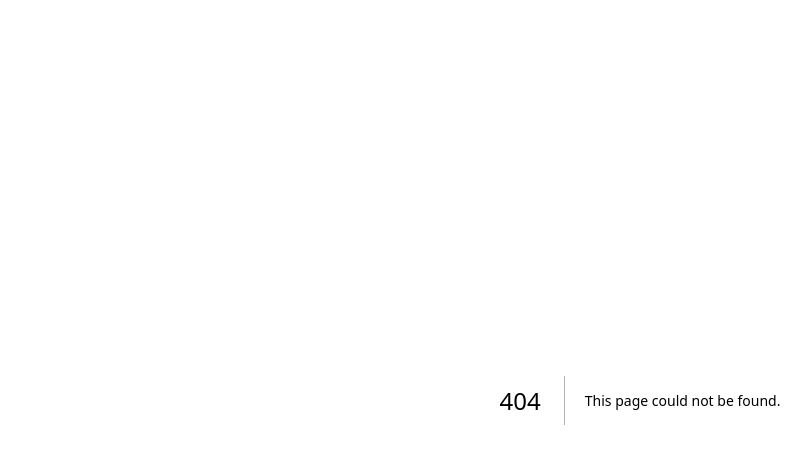
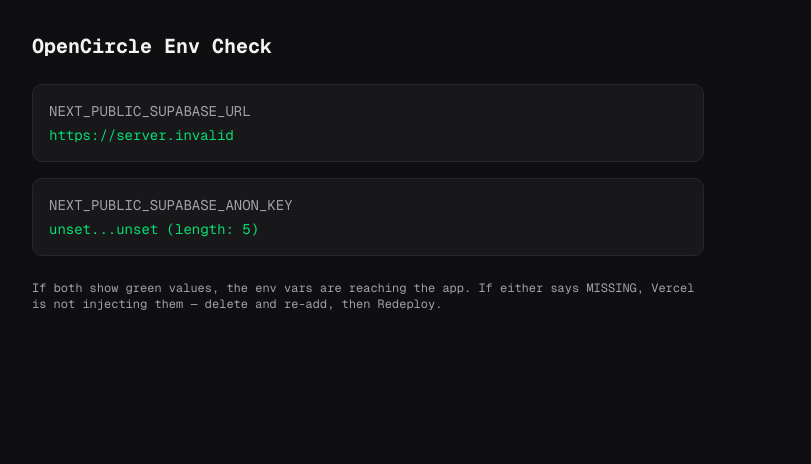
Before and after one commit to yoshi507/opencircle, a Next.js app: page /debug in a window 1280 px wide. Before the commit this address had no page. Shown: the top 464 px of the page, without its empty margins (0-811 px from the left). Built offline with nearby package versions, Linux system fonts and the light colour scheme; no server answers.

Commit message:
Add env diagnostics page and better auth error messages

```diff
--- /dev/null
+++ b/src/app/debug/page.tsx
@@ -0,0 +1,34 @@
+export default function DebugPage() {
+  const url = process.env.NEXT_PUBLIC_SUPABASE_URL;
+  const key = process.env.NEXT_PUBLIC_SUPABASE_ANON_KEY;
+
+  return (
+    <div className="min-h-screen p-8 bg-background text-foreground font-mono text-sm">
+      <h1 className="text-xl font-bold mb-6">OpenCircle Env Check</h1>
+
+      <div className="space-y-4 max-w-2xl">
+        <div className="p-4 rounded-lg border border-border bg-card">
+          <p className="text-muted-foreground mb-1">NEXT_PUBLIC_SUPABASE_URL</p>
+          <p className={url ? "text-green-400" : "text-red-400"}>
+            {url ? url : "❌ MISSING"}
+          </p>
+        </div>
+
+        <div className="p-4 rounded-lg border border-border bg-card">
+          <p className="text-muted-foreground mb-1">NEXT_PUBLIC_SUPABASE_ANON_KEY</p>
+          <p className={key ? "text-green-400" : "text-red-400"}>
+            {key
+              ? `${key.slice(0, 20)}...${key.slice(-10)} (length: ${key.length})`
+              : "❌ MISSING"}
+          </p>
+        </div>
+
+        <p className="text-muted-foreground text-xs mt-6">
+          If both show green values, the env vars are reaching the app.
+          If either says MISSING, Vercel is not injecting them — delete and re-add,
+          then Redeploy.
+        </p>
+      </div>
+    </div>
+  );
+}
```
